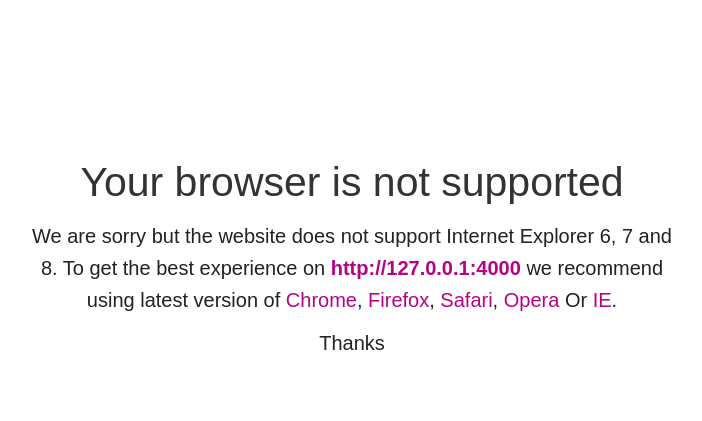
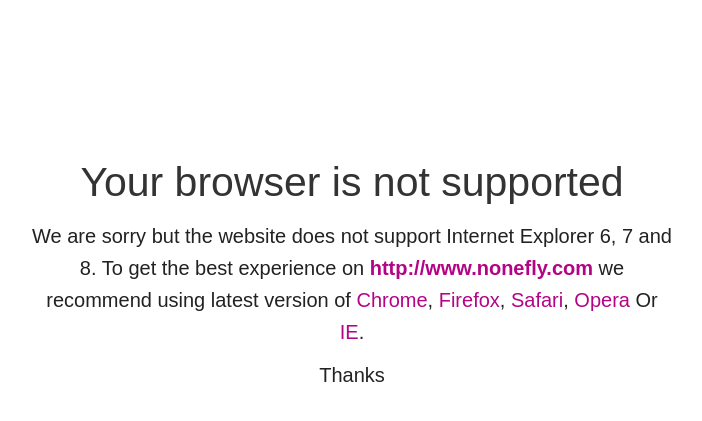
Before and after one commit to nonefly/nonefly.github.com, a Jekyll site: the page built from browser-warning/index.html, in a window 1280 px wide. Shown: the top 421 px of the page, without its empty margins (288-990 px from the left). Built offline with Jekyll 4.4.1, drawn with Linux system fonts in a browser that asks for light colours; some of the changed lines change nothing that is shown.

Commit message:
Update _config.yml

```diff
--- a/_config.yml
+++ b/_config.yml
@@ -6,8 +6,7 @@
  － Doing Follow the Heart
  － Going After the Dream
 baseurl: ""
-#url: "http://www.nonefly.com"
-url: "http://127.0.0.1:4000"
+url: "http://www.nonefly.com"
 logourl: /assets/images/logo.png # Site logo
 author: "nonefly"
 author_thumbnail: "/assets/images/avatar.jpg" # Author avatar
```
